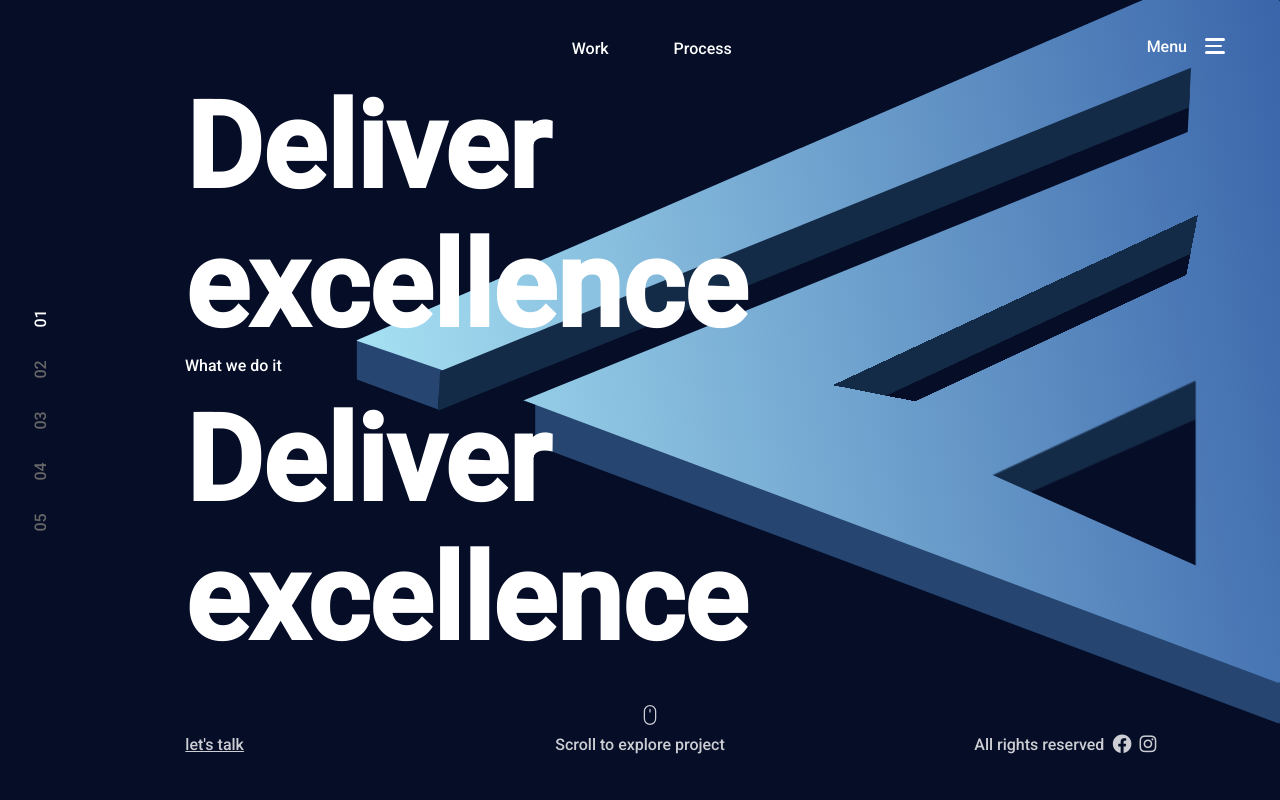
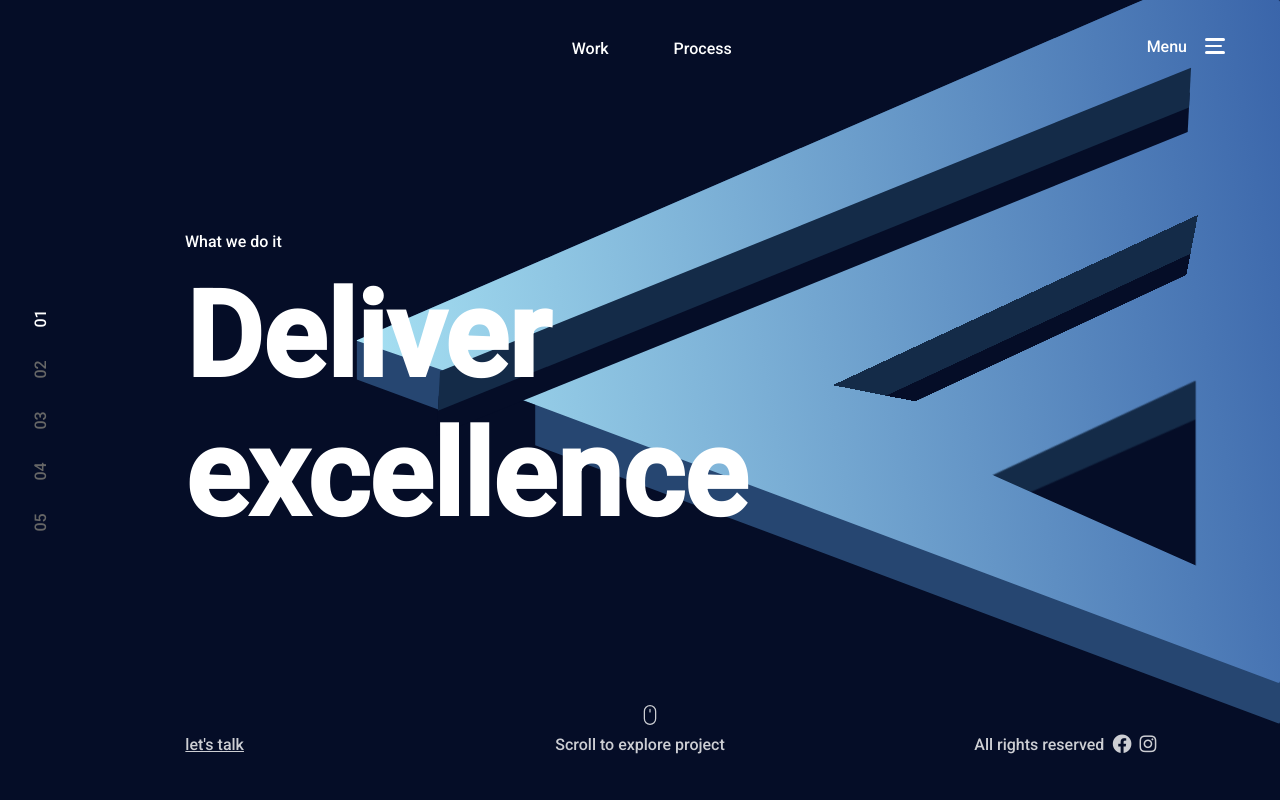
Before and after one commit to marzouk2002/Mockup-1, a PHP site: page / in a window 1280 px wide. Run offline with PHP 8.4, Linux system fonts and the light colour scheme; some libraries are stand-ins or nearby versions.

Commit message:
adding stuff

```diff
--- a/index.html
+++ b/index.html
@@ -52,10 +52,6 @@
                     <p>What we do it</p>
                     <h1>Deliver<br>excellence</h1>
                 </section>
-                <section class="section" id="section1">
-                    <p>What we do it</p>
-                    <h1>Deliver<br>excellence</h1>
-                </section>
 
             </div>
         </main>
--- a/style.css
+++ b/style.css
@@ -230,16 +230,13 @@ main {
   flex-direction: column;
   overflow: auto;
   justify-content: center;
-  position: relative;
   margin-left: 8%;
-  top: -2rem;
 }
 
 .section {
   display: flex;
   justify-content: center;
   flex-direction: column;
-  height: 100%;
 }
 
 #section1 > h1 {
```
